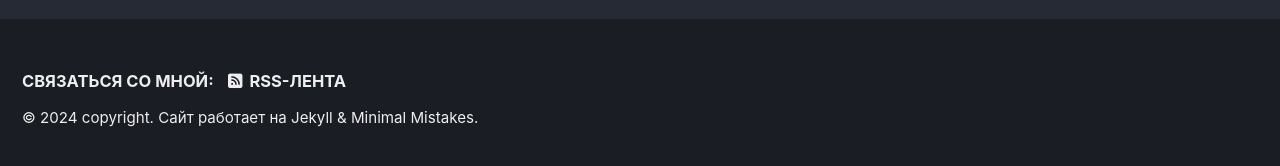
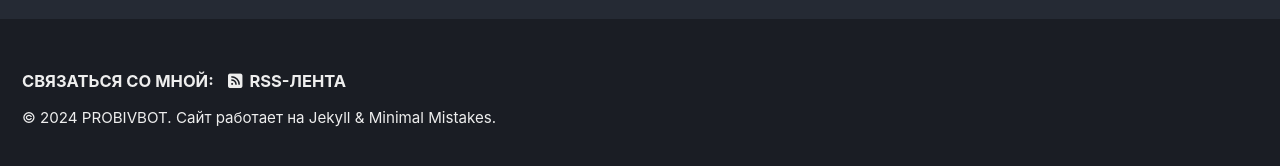
Before and after one commit to PROBIVBOTS/PROBIVBOTS.github.io, a Jekyll site: the page built from index.html, in a window 1280 px wide. Shown: the part 726-892 px from the top of the page. Built offline with Jekyll 4.4.1, drawn with Linux system fonts in a browser that asks for light colours; cached includes are drawn as plain includes; the list of posts is cut into pages by our own code.

Commit message:
Update _config.yml

```diff
--- a/_config.yml
+++ b/_config.yml
@@ -31,8 +31,8 @@ masthead_title           : # overrides the website title displayed in the masthe
 breadcrumbs              : # true, false (default)
 words_per_minute         : 200
 enable_copy_code_button  : # true, false (default)
-copyright                : copyright # "copyright" name, defaults to site.title
-copyright_url            : probivbot.com # "copyright" URL, defaults to site.url
+# copyright                : copyright # "copyright" name, defaults to site.title
+# copyright_url            : probivbot.com # "copyright" URL, defaults to site.url
 comments:
   provider               : # false (default), "disqus", "discourse", "facebook", "staticman", "staticman_v2", "utterances", "giscus", "custom"
   disqus:
```
